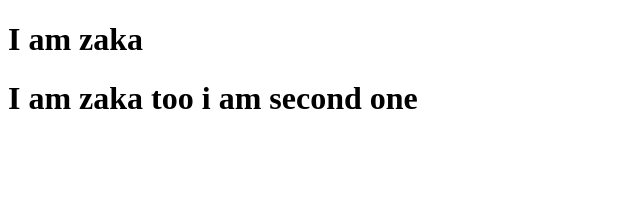
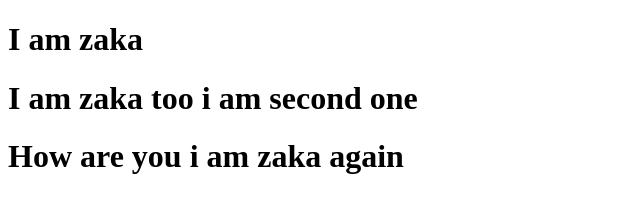
Before and after one commit to zaka-coder/github-collab-zaka-hassan, a plain HTML site: page index.html in a window 1280 px wide. Shown: the whole page, without its empty margins (0-640 px from the left). Drawn offline with Linux system fonts and the light colour scheme.

Commit message:
hi how are yu

```diff
--- a/index.html
+++ b/index.html
@@ -1,12 +1,16 @@
 <!DOCTYPE html>
 <html lang="en">
+
 <head>
     <meta charset="UTF-8">
     <meta name="viewport" content="width=device-width, initial-scale=1.0">
     <title>Document</title>
 </head>
+
 <body>
     <h1>I am zaka</h1>
     <h1>I am zaka too i am second one</h1>
+    <h1>How are you i am zaka again</h1>
 </body>
+
 </html>
```
